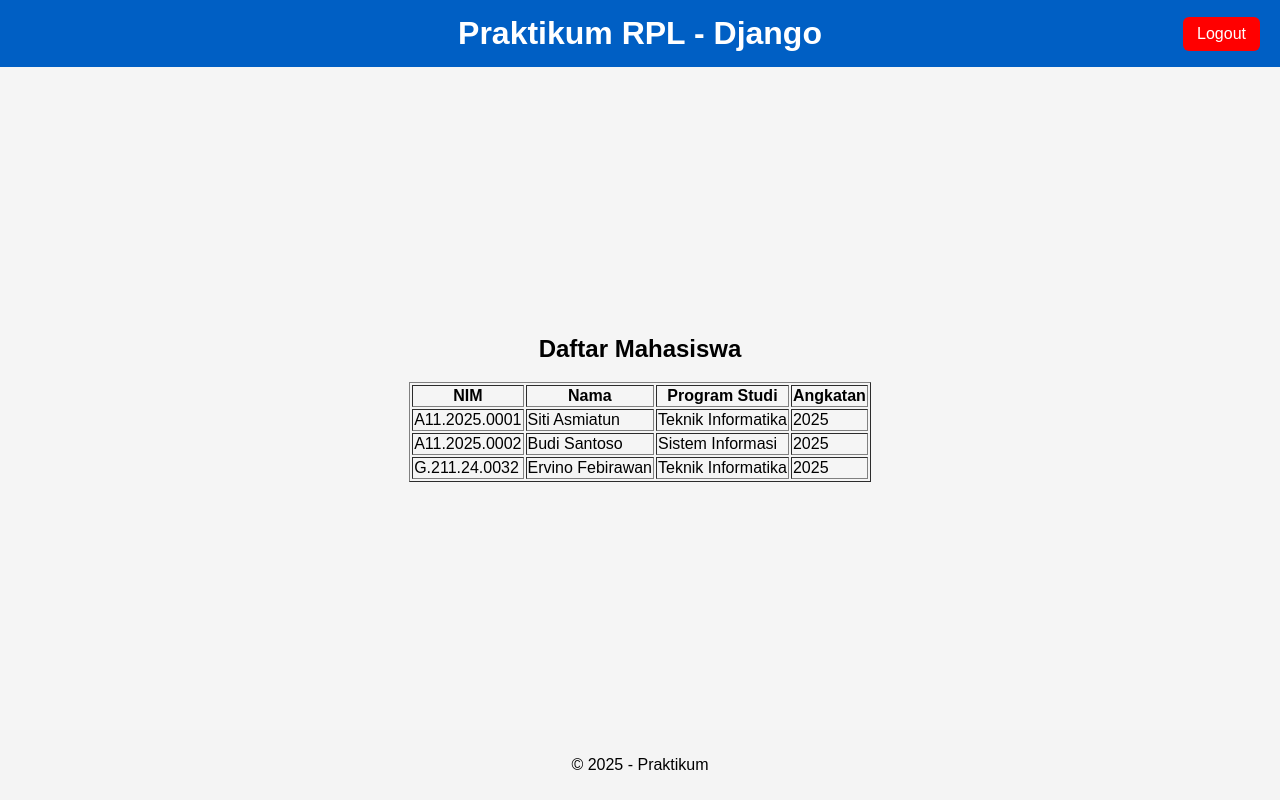
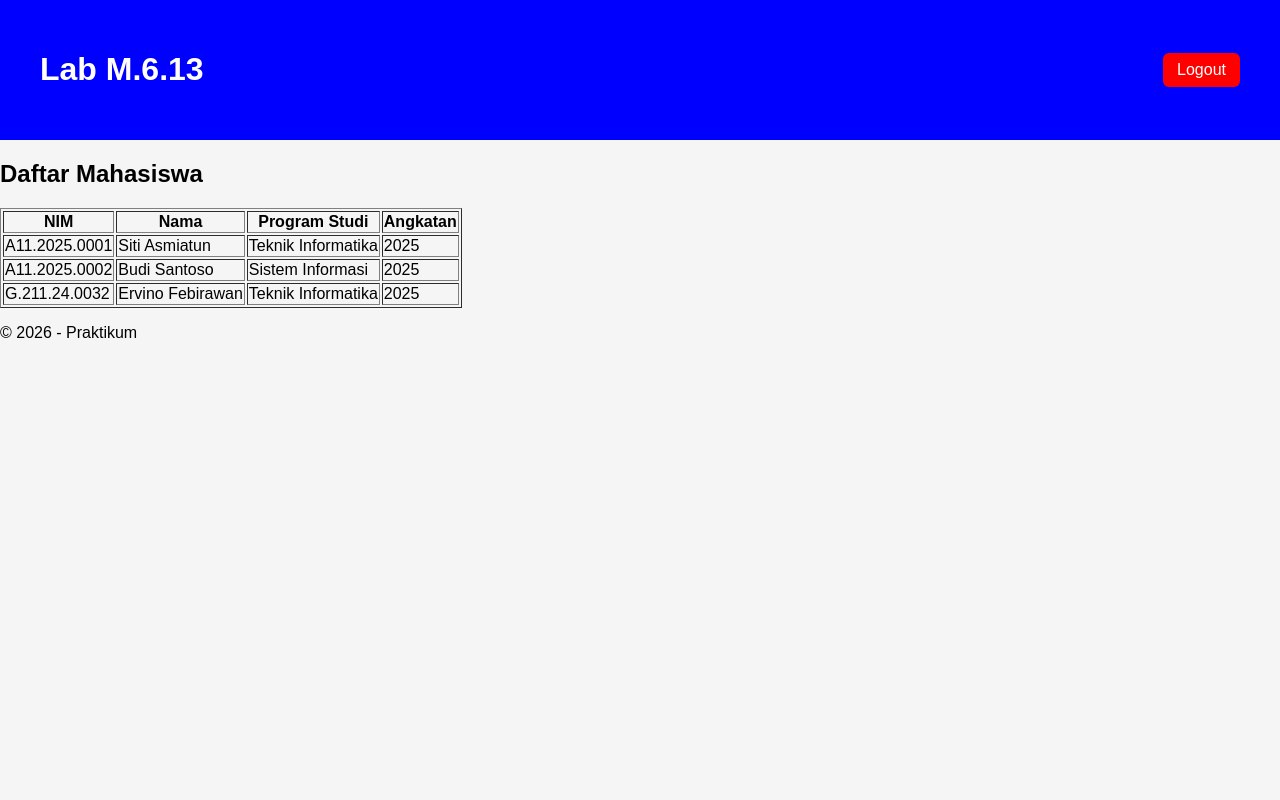
Before and after one commit to habilam24/rpl_project, a Django app: page /mahasiswa/daftar/ in a window 1280 px wide. Run offline with Django 5.2, Linux system fonts and the light colour scheme; a user stored in the database is signed in; data comes from the database, SQL or seed files in the repository.

Commit message:
base.html

```diff
--- a/mahasiswa/templates/mahasiswa/base.html
+++ b/mahasiswa/templates/mahasiswa/base.html
@@ -1,41 +1,22 @@
 {% load static %}
-<!DOCTYPE html>
+<!doctype html>
 <html lang="id">
   <head>
-    <meta charset="utf-8">
-    <meta name="viewport" content="width=device-width, initial-scale=1">
+    <meta charset="utf-8" />
+    <meta name="viewport" content="width=device-width, initial-scale=1" />
     <title>{% block title %}RPL Django{% endblock %}</title>
 
-    <!-- CSS -->
-    <link rel="stylesheet" href="{% static 'mahasiswa/css/style.css' %}">
+    <link rel="stylesheet" href="{% static 'mahasiswa/css/style.css' %}" />
 
     <style>
-    body {
-        margin: 0;
-        font-family: Arial, sans-serif;
-        min-height: 100vh;
+      .topbar {
         display: flex;
-        flex-direction: column;
-    }
-
-    header {
-        display: flex;
-        justify-content: center;
+        justify-content: space-between;
         align-items: center;
-        position: relative;
-        padding: 15px;
-        background-color: #005fc4;
-        color: white;
-    }
-
-    header h1 {
-        margin: 0;
-        text-align: center;
+        padding: 10px 20px;
       }
 
       .logout-btn {
-        position: absolute;
-        right: 20px;
         background-color: red;
         color: white;
         padding: 8px 14px;
@@ -46,42 +27,29 @@
       .logout-btn:hover {
         background-color: darkred;
       }
-
-    main {
-        flex: 1;
-        display: flex;
-        justify-content: center;
-        align-items: center;
-        flex-direction: column;
-    }
-
-    footer {
-        text-align: center;
-        padding: 10px;
-        background-color: #f4f4f4;
-    }
     </style>
   </head>
+
   <body>
-
     <header>
-    <h1>Praktikum RPL - Django</h1>
+      <div class="topbar">
+        <h1>Lab M.6.13</h1>
 
         <a href="/accounts/logout/" class="logout-btn">
           Logout
         </a>
+      </div>
     </header>
 
     <main>
-    {% block content %}{% endblock %}
+      {% block content %}
+      {% endblock %}
     </main>
 
     <footer>
-    <p>&copy; 2025 - Praktikum</p>
+      <p>&copy; 2026 - Praktikum</p>
     </footer>
 
-<!-- JS -->
     <script src="{% static 'mahasiswa/js/main.js' %}"></script>
-
   </body>
 </html>
```
Lines whose indentation alone changed are shown as unchanged.
